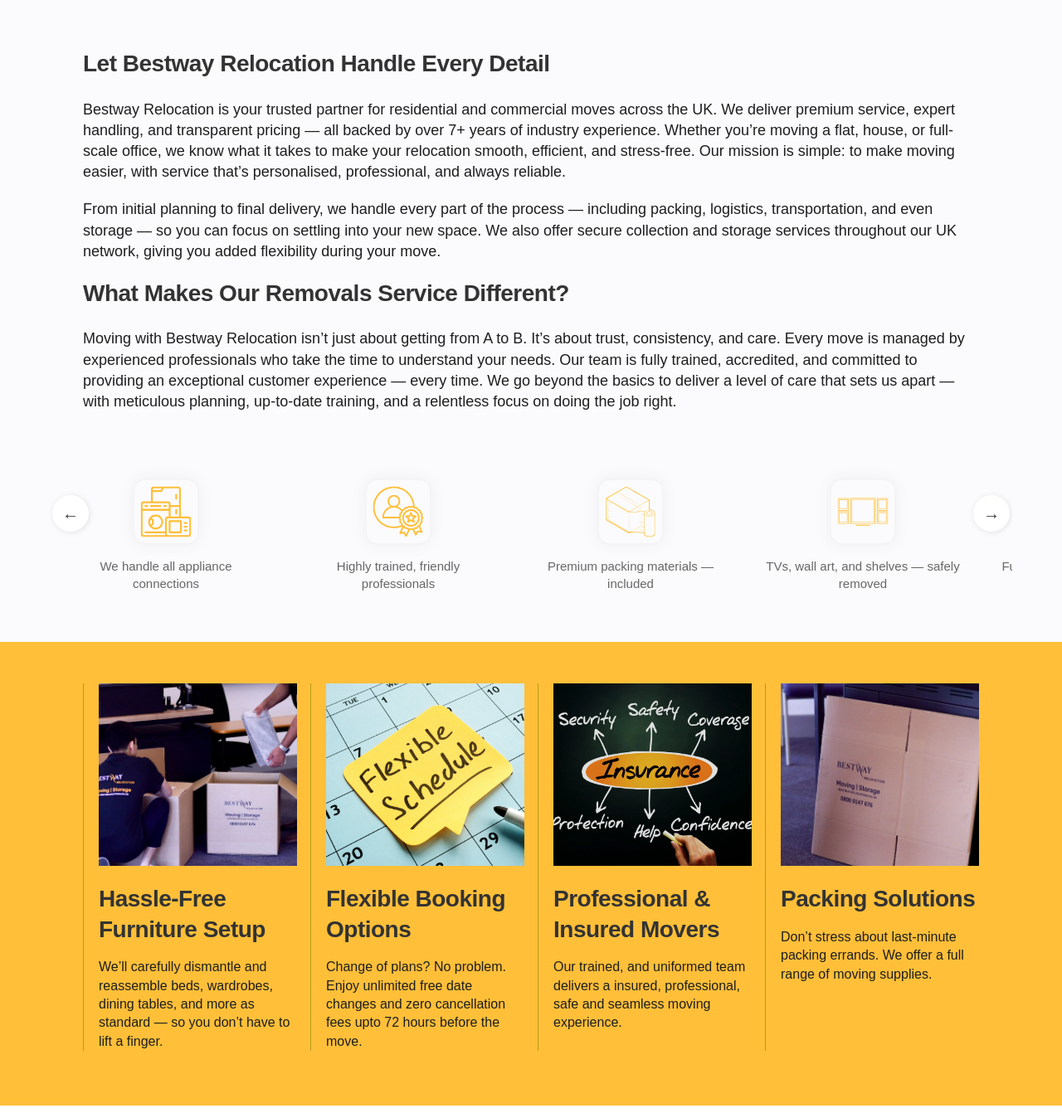
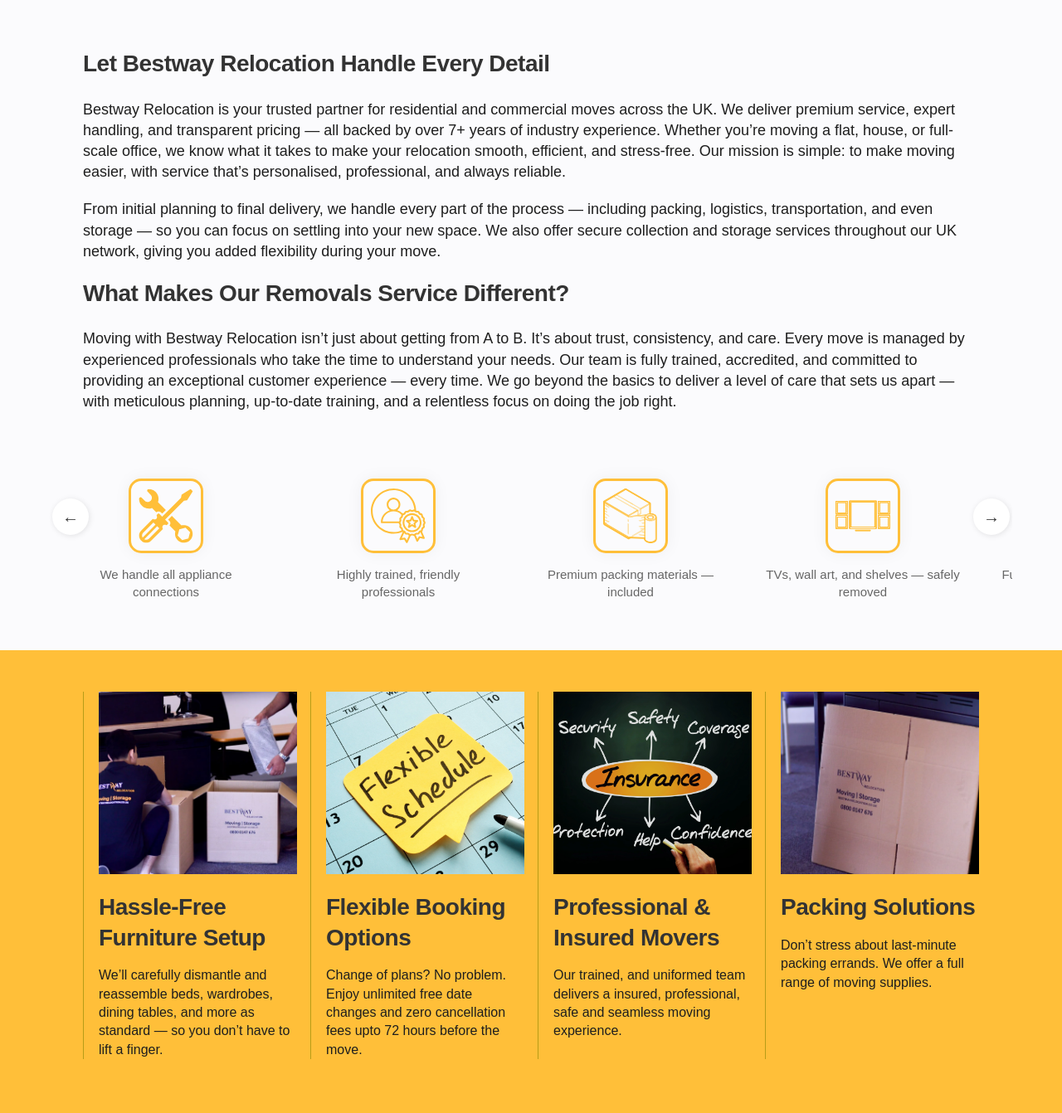
Before and after one commit to abdulbasit34310/bestwayrelocation.co.uk, a PHP site: page / in a window 1280 px wide. Shown: the part 1032-2374 px from the top of the page at 83% size. Run offline with PHP 8.4, Linux system fonts and the light colour scheme; some web fonts are replaced.

Commit message:
Feature Icon changes

```diff
--- a/index.php
+++ b/index.php
@@ -1143,11 +1143,11 @@
       }
 
       .feature-icon {
-        width: 80px;
-        height: 80px;
+        width: 90px;
+        height: 90px;
         margin: 0 auto 15px;
         background: transparent;
-        border: 2px solid rgb(122 122 122 / 5%);
+        border: 3px solid #FFBF39;
         border-radius: 15px;
         display: flex;
         align-items: center;
@@ -1156,7 +1156,7 @@
         transition: all 0.3s ease;
         color: rgb(122 122 122 / 5%);
         box-shadow: 0px 0px 20px rgba(0, 0, 0, 0.05);
-
+        padding: 9px;
       }
 
       .feature-item:hover .feature-icon {
```
Also changed, not shown: assets/64ae94fa75e1882ff9a4f9fe/10.svg, assets/64ae94fa75e1882ff9a4f9fe/11.svg, assets/64ae94fa75e1882ff9a4f9fe/12.svg, assets/64ae94fa75e1882ff9a4f9fe/13.svg, assets/64ae94fa75e1882ff9a4f9fe/14.svg, assets/64ae94fa75e1882ff9a4f9fe/15.svg, assets/64ae94fa75e1882ff9a4f9fe/16.svg, assets/64ae94fa75e1882ff9a4f9fe/17.svg, assets/64ae94fa75e1882ff9a4f9fe/18.svg, assets/64ae94fa75e1882ff9a4f9fe/19.svg, assets/64ae94fa75e1882ff9a4f9fe/20.svg, assets/64ae94fa75e1882ff9a4f9fe/21.svg.
